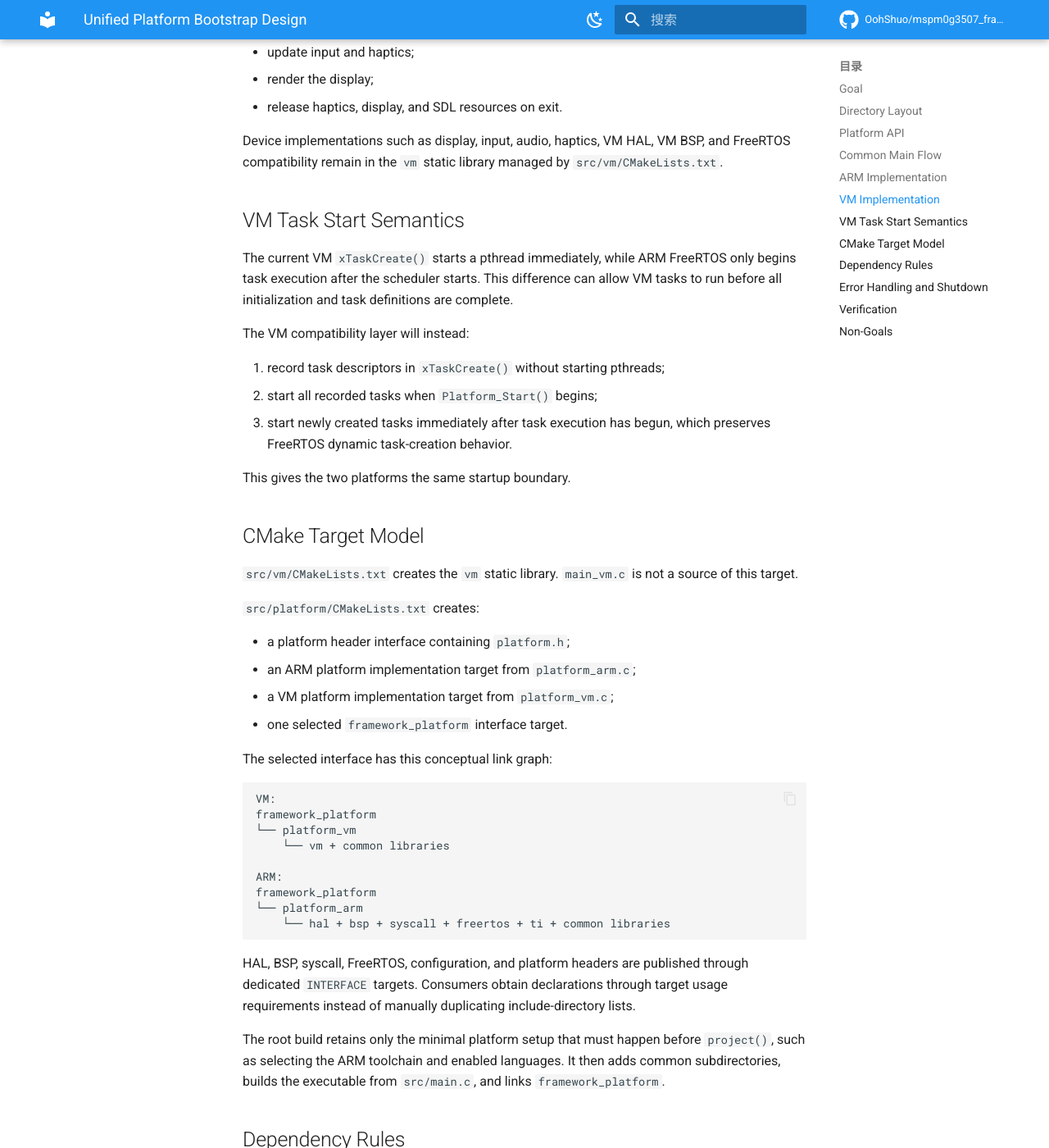
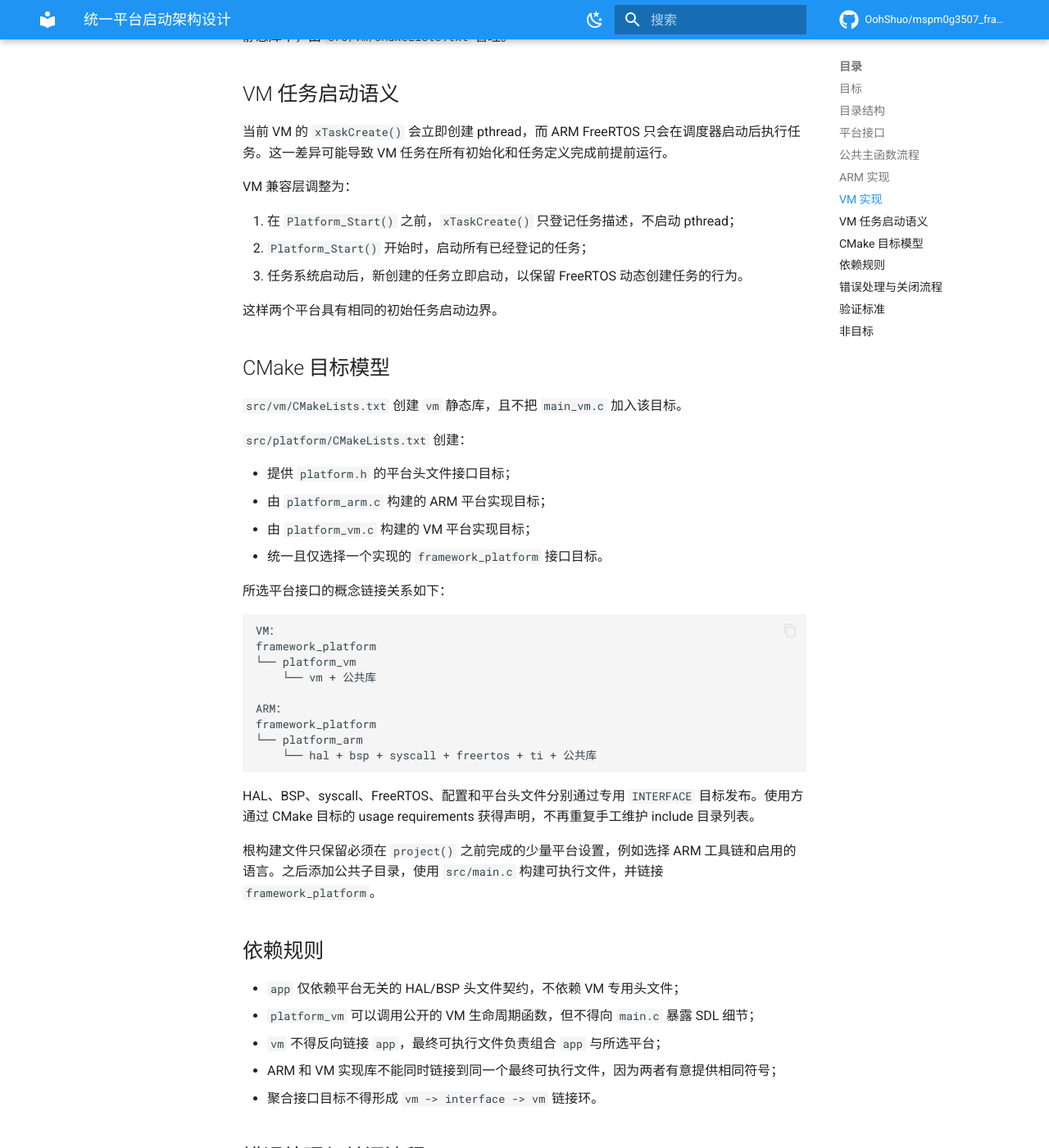
Before and after one commit to OohShuo/mspm0g3507_framework, an MkDocs documentation site: the page built from docs/superpowers/specs/2026-06-21-unified-platform-bootstrap-design.md, in a window 1280 px wide and 1400 px high, scrolled down 2463 px. Shown: the whole window at 82% size. Built offline with MkDocs 1.6.1 and Material for MkDocs 9.7.7, drawn with Linux system fonts in a browser that asks for light colours; comment, search, counter and statistics services are not loaded; some of the changed text lies outside the part shown.

Commit message:
docs: translate platform bootstrap design

````diff
--- a/docs/superpowers/specs/2026-06-21-unified-platform-bootstrap-design.md
+++ b/docs/superpowers/specs/2026-06-21-unified-platform-bootstrap-design.md
@@ -1,17 +1,12 @@
-# Unified Platform Bootstrap Design
+# 统一平台启动架构设计
 
-## Goal
+## 目标
 
-Use one `src/main.c` for ARM and VM builds. The common entry point owns the
-application startup order, while platform-specific static libraries provide
-the same platform API and select the required low-level implementations at
-link time.
+ARM 和 VM 构建统一使用 `src/main.c`。公共入口负责应用启动顺序，平台专用静态库实现相同的平台接口，并在链接时选择对应的底层实现。
 
-The root `CMakeLists.txt` must no longer contain separate, large ARM and VM
-build graphs. Platform-specific composition belongs under `src/platform` and
-`src/vm`.
+根目录 `CMakeLists.txt` 不再分别维护大段 ARM 和 VM 构建逻辑。平台组合逻辑分别归入 `src/platform` 和 `src/vm`。
 
-## Directory Layout
+## 目录结构
 
 ```text
 src/platform/
@@ -30,34 +25,26 @@ src/vm/
 └── freertos/
 ```
 
-Other existing VM implementation files remain under `src/vm`; the tree above
-shows the ownership boundary rather than an exhaustive file list.
+其他现有 VM 实现文件继续保留在 `src/vm`。以上目录树用于说明模块归属，并非完整文件列表。
 
-`src/vm/main_vm.c` is removed after its lifecycle logic is migrated to
-`src/platform/platform_vm.c`.
+将 `src/vm/main_vm.c` 中的平台生命周期逻辑迁移至 `src/platform/platform_vm.c` 后，删除 `main_vm.c`。
 
-## Platform API
+## 平台接口
 
-`src/platform/platform.h` exposes the complete platform lifecycle required by
-the common entry point:
+`src/platform/platform.h` 提供公共入口所需的完整平台生命周期接口：
 
 ```c
 int Platform_Init(void);
 int Platform_Start(void);
 ```
 
-`Platform_Init()` returns zero on success and a non-zero value when platform
-startup fails. This is primarily needed for SDL initialization failures; the
-ARM implementation normally returns zero.
+`Platform_Init()` 成功时返回零，平台启动失败时返回非零值。该返回值主要用于报告 SDL 初始化失败；ARM 实现正常情况下返回零。
 
-`Platform_Start()` starts platform task execution and owns the platform event
-loop. On ARM it normally never returns. On VM it returns zero after the user
-closes the simulator and cleanup completes.
+`Platform_Start()` 启动平台任务并接管平台事件循环。在 ARM 上，该函数正常情况下不会返回；在 VM 上，用户关闭模拟器且清理完成后返回零。
 
-## Common Main Flow
+## 公共主函数流程
 
-`src/main.c` contains no TI DriverLib, SDL, or scheduler-specific calls. Its
-startup sequence is:
+`src/main.c` 不再包含 TI DriverLib、SDL 或调度器专用调用。统一启动流程如下：
 
 ```c
 int main(void) {
@@ -81,130 +68,105 @@ int main(void) {
 }
 ```
 
-Both platforms therefore share initialization order, task-definition order,
-and failure handling at the entry point.
+两个平台由此共享相同的初始化顺序、任务定义顺序以及入口错误处理方式。
 
-## ARM Implementation
+## ARM 实现
 
-`platform_arm.c` owns code that is currently ARM-specific in `main.c`:
+`platform_arm.c` 接管当前 `main.c` 中的 ARM 专用代码：
 
-- normalize a debugger-triggered reset when configured;
-- call `SYSCFG_DL_init()`;
-- enable the DMA interrupt;
-- call `vTaskStartScheduler()` from `Platform_Start()`.
+- 根据配置规范化调试器触发的复位；
+- 调用 `SYSCFG_DL_init()`；
+- 使能 DMA 中断；
+- 在 `Platform_Start()` 中调用 `vTaskStartScheduler()`。
 
-If `vTaskStartScheduler()` unexpectedly returns, `Platform_Start()` returns a
-non-zero error value rather than silently continuing.
+如果 `vTaskStartScheduler()` 意外返回，`Platform_Start()` 返回非零错误值，而不是静默继续执行。
 
-## VM Implementation
+## VM 实现
 
-`platform_vm.c` owns code that is currently in `main_vm.c`:
+`platform_vm.c` 接管当前 `main_vm.c` 中的平台生命周期逻辑：
 
-- install process signal handlers;
-- initialize SDL, display, input, and haptics;
-- start the registered VM tasks;
-- poll SDL events;
-- update input and haptics;
-- render the display;
-- release haptics, display, and SDL resources on exit.
+- 安装进程信号处理函数；
+- 初始化 SDL、显示、输入和振动反馈；
+- 启动已经登记的 VM 任务；
+- 轮询 SDL 事件；
+- 更新输入和振动反馈；
+- 渲染显示画面；
+- 退出时释放振动反馈、显示和 SDL 资源。
 
-Device implementations such as display, input, audio, haptics, VM HAL, VM BSP,
-and FreeRTOS compatibility remain in the `vm` static library managed by
-`src/vm/CMakeLists.txt`.
+显示、输入、声音、振动反馈、VM HAL、VM BSP 和 FreeRTOS 兼容层等设备实现继续放在 `vm` 静态库中，由 `src/vm/CMakeLists.txt` 管理。
 
-## VM Task Start Semantics
+## VM 任务启动语义
 
-The current VM `xTaskCreate()` starts a pthread immediately, while ARM
-FreeRTOS only begins task execution after the scheduler starts. This difference
-can allow VM tasks to run before all initialization and task definitions are
-complete.
+当前 VM 的 `xTaskCreate()` 会立即创建 pthread，而 ARM FreeRTOS 只会在调度器启动后执行任务。这一差异可能导致 VM 任务在所有初始化和任务定义完成前提前运行。
 
-The VM compatibility layer will instead:
+VM 兼容层调整为：
 
-1. record task descriptors in `xTaskCreate()` without starting pthreads;
-2. start all recorded tasks when `Platform_Start()` begins;
-3. start newly created tasks immediately after task execution has begun, which
-   preserves FreeRTOS dynamic task-creation behavior.
+1. 在 `Platform_Start()` 之前，`xTaskCreate()` 只登记任务描述，不启动 pthread；
+2. `Platform_Start()` 开始时，启动所有已经登记的任务；
+3. 任务系统启动后，新创建的任务立即启动，以保留 FreeRTOS 动态创建任务的行为。
 
-This gives the two platforms the same startup boundary.
+这样两个平台具有相同的初始任务启动边界。
 
-## CMake Target Model
+## CMake 目标模型
 
-`src/vm/CMakeLists.txt` creates the `vm` static library. `main_vm.c` is not a
-source of this target.
+`src/vm/CMakeLists.txt` 创建 `vm` 静态库，且不把 `main_vm.c` 加入该目标。
 
-`src/platform/CMakeLists.txt` creates:
+`src/platform/CMakeLists.txt` 创建：
 
-- a platform header interface containing `platform.h`;
-- an ARM platform implementation target from `platform_arm.c`;
-- a VM platform implementation target from `platform_vm.c`;
-- one selected `framework_platform` interface target.
+- 提供 `platform.h` 的平台头文件接口目标；
+- 由 `platform_arm.c` 构建的 ARM 平台实现目标；
+- 由 `platform_vm.c` 构建的 VM 平台实现目标；
+- 统一且仅选择一个实现的 `framework_platform` 接口目标。
 
-The selected interface has this conceptual link graph:
+所选平台接口的概念链接关系如下：
 
 ```text
-VM:
+VM：
 framework_platform
 └── platform_vm
-    └── vm + common libraries
+    └── vm + 公共库
 
-ARM:
+ARM：
 framework_platform
 └── platform_arm
-    └── hal + bsp + syscall + freertos + ti + common libraries
+    └── hal + bsp + syscall + freertos + ti + 公共库
 ```
 
-HAL, BSP, syscall, FreeRTOS, configuration, and platform headers are published
-through dedicated `INTERFACE` targets. Consumers obtain declarations through
-target usage requirements instead of manually duplicating include-directory
-lists.
+HAL、BSP、syscall、FreeRTOS、配置和平台头文件分别通过专用 `INTERFACE` 目标发布。使用方通过 CMake 目标的 usage requirements 获得声明，不再重复手工维护 include 目录列表。
 
-The root build retains only the minimal platform setup that must happen before
-`project()`, such as selecting the ARM toolchain and enabled languages. It then
-adds common subdirectories, builds the executable from `src/main.c`, and links
-`framework_platform`.
+根构建文件只保留必须在 `project()` 之前完成的少量平台设置，例如选择 ARM 工具链和启用的语言。之后添加公共子目录，使用 `src/main.c` 构建可执行文件，并链接 `framework_platform`。
 
-## Dependency Rules
+## 依赖规则
 
-- `app` depends on platform-neutral HAL/BSP header contracts, not VM headers.
-- `platform_vm` may call public VM lifecycle functions but must not expose SDL
-  details to `main.c`.
-- `vm` must not link back to `app`; the final executable composes `app` and the
-  selected platform.
-- ARM and VM implementation libraries must not be linked into the same final
-  executable because they intentionally provide identical symbols.
-- Aggregate interface targets must not create a `vm -> interface -> vm` link
-  cycle.
+- `app` 仅依赖平台无关的 HAL/BSP 头文件契约，不依赖 VM 专用头文件；
+- `platform_vm` 可以调用公开的 VM 生命周期函数，但不得向 `main.c` 暴露 SDL 细节；
+- `vm` 不得反向链接 `app`，最终可执行文件负责组合 `app` 与所选平台；
+- ARM 和 VM 实现库不能同时链接到同一个最终可执行文件，因为两者有意提供相同符号；
+- 聚合接口目标不得形成 `vm -> interface -> vm` 链接环。
 
-## Error Handling and Shutdown
+## 错误处理与关闭流程
 
-- VM initialization unwinds already initialized SDL subsystems before
-  returning an error.
-- ARM initialization reports success after board setup; unrecoverable board
-  failures continue to use the project's assertion policy.
-- VM shutdown stops the platform loop before deinitializing display and
-  haptics resources.
-- The common `main.c` maps any `Platform_Init()` failure to process exit code
-  `1`.
+- VM 初始化失败时，在返回错误前按逆序释放已经初始化的 SDL 子系统；
+- ARM 完成板级初始化后报告成功；不可恢复的板级错误继续使用项目现有断言策略；
+- VM 关闭时，先停止平台循环，再释放显示和振动反馈资源；
+- 公共 `main.c` 将任何 `Platform_Init()` 失败转换为进程退出码 `1`。
 
-## Verification
+## 验证标准
 
-The migration is complete when:
+满足以下条件时，迁移完成：
 
-- ARM and VM both compile the same `src/main.c`;
-- `src/vm/main_vm.c` no longer exists;
-- the ARM build links only ARM platform implementations;
-- the VM build links only VM platform implementations;
-- VM tasks do not execute before `Platform_Start()`;
-- existing ARM and VM builds complete without new warnings;
-- the VM opens, accepts input, renders, produces audio/haptic feedback, and
-  exits cleanly;
-- the ARM binary retains the existing initialization and scheduler behavior.
+- ARM 和 VM 均编译同一个 `src/main.c`；
+- `src/vm/main_vm.c` 已删除；
+- ARM 构建只链接 ARM 平台实现；
+- VM 构建只链接 VM 平台实现；
+- VM 任务不会在 `Platform_Start()` 前执行；
+- ARM 和 VM 构建均成功，且没有新增警告；
+- VM 能正常打开、接收输入、渲染、产生声音和振动反馈，并能干净退出；
+- ARM 二进制保持现有初始化和调度器行为。
 
-## Non-Goals
+## 非目标
 
-- Refactoring application, game, HAL, or BSP behavior unrelated to platform
-  selection;
-- replacing the FreeRTOS-compatible VM API;
-- adding runtime platform selection;
-- supporting multiple platform implementations in one executable.
+- 重构与平台选择无关的应用、游戏、HAL 或 BSP 行为；
+- 替换 VM 的 FreeRTOS 兼容 API；
+- 增加运行时平台选择；
+- 在同一个可执行文件中支持多个平台实现。
````
